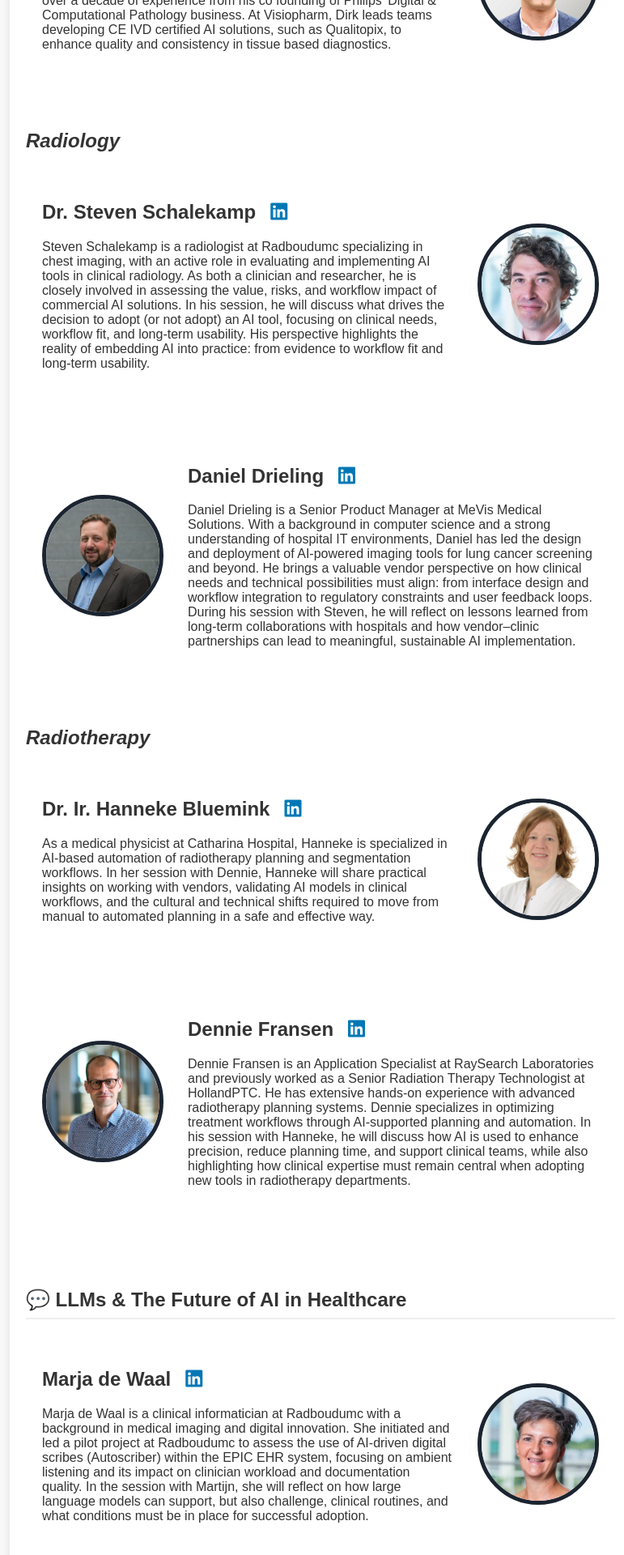
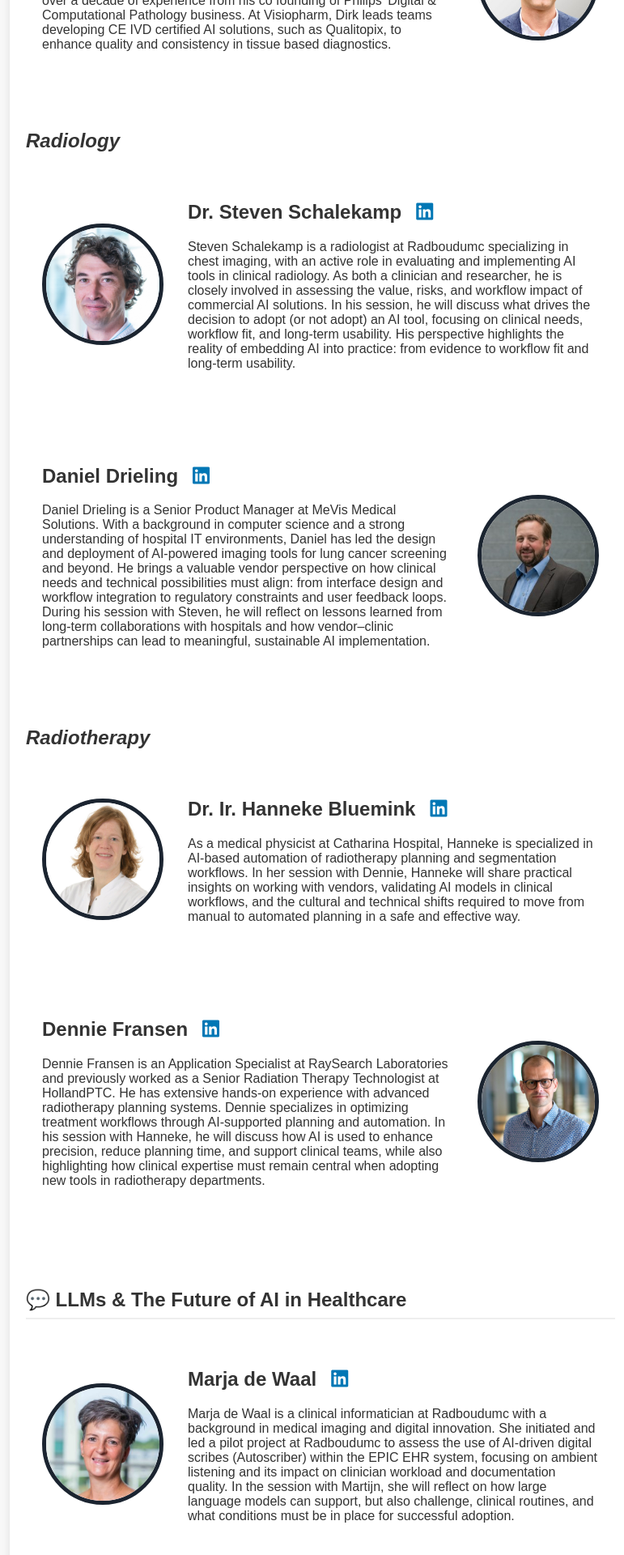
Before and after one commit to marliebesouw/marliebesouw.github.io, a Jekyll site: the page built from speakers.md, in a window 1280 px wide. Shown: the part 2325-4245 px from the top of the page at 81% size, without its empty margins (244-1015 px from the left). Built offline with Jekyll 4.4.1, drawn with Linux system fonts in a browser that asks for light colours.

Commit message:
fixed left/right structure

```diff
--- a/speakers.md
+++ b/speakers.md
@@ -76,7 +76,7 @@ title: Speakers
 
 
 <h2><i><strong>Radiology</strong></i></h2>
-<div class="speaker right" id="steven-schalekamp">
+<div class="speaker left" id="steven-schalekamp">
   <img src="{{ site.url }}/assets/img/Steven_Schalekamp.jpg" alt="Steven Schalekamp">
   <div class="speaker-info">
     <h2>Dr. Steven Schalekamp <a href="https://www.linkedin.com/in/steven-schalekamp-22306ab2/" target="_blank" style="margin-left:3mm;"><i class="fa-brands fa-linkedin"></i></a></h2>
@@ -84,7 +84,7 @@ title: Speakers
   </div>
 </div>
 
-<div class="speaker left" id="daniel-drieling">
+<div class="speaker right" id="daniel-drieling">
   <img src="{{ site.url }}/assets/img/Daniel_Drieling.jpeg" alt="Daniel Drieling">
   <div class="speaker-info">
     <h2>Daniel Drieling <a href="https://www.linkedin.com/in/daniel-drieling-94ba5382/" target="_blank" style="margin-left:3mm;"><i class="fa-brands fa-linkedin"></i></a></h2>
@@ -94,7 +94,7 @@ title: Speakers
 </div>
 
 <h2><i><strong>Radiotherapy</strong></i></h2>
-<div class="speaker right" id="hanneke-bluemink">
+<div class="speaker left" id="hanneke-bluemink">
   <img src="{{ site.url }}/assets/img/Hanneke_Bluemink.jpg" alt="Hanneke Bluemink">
   <div class="speaker-info">
     <h2>Dr. Ir. Hanneke Bluemink <a href="https://www.linkedin.com/in/hanneke-bluemink-2055256/" target="_blank" style="margin-left:3mm;"><i class="fa-brands fa-linkedin"></i></a></h2>
@@ -102,7 +102,7 @@ title: Speakers
   </div>
 </div>
 
-<div class="speaker left" id="dennie-fransen">
+<div class="speaker right" id="dennie-fransen">
   <img src="{{ site.url }}/assets/img/Dennie_Fransen.jpg" alt="Dennie Fransen">
   <div class="speaker-info">
     <h2>Dennie Fransen <a href="https://www.linkedin.com/in/DennieFransen/" target="_blank" style="margin-left:3mm;"><i class="fa-brands fa-linkedin"></i></a></h2>
@@ -112,7 +112,7 @@ title: Speakers
 </div>
 
 <h2 style="margin-top: 3rem; border-bottom: 2px solid #eee; padding-bottom: 0.5rem;">💬 LLMs & The Future of AI in Healthcare</h2>
-<div class="speaker right" id="marja-de-waal">
+<div class="speaker left" id="marja-de-waal">
   <img src="{{ site.url }}/assets/img/Marja_de_Waal.jpg" alt="Marja de Waal">
   <div class="speaker-info">
     <h2>Marja de Waal <a href="https://www.linkedin.com/in/marja-de-waal-42b61337/" target="_blank" style="margin-left:3mm;"><i class="fa-brands fa-linkedin"></i></a></h2>
@@ -122,7 +122,7 @@ title: Speakers
   </div>
 </div>
 
-<div class="speaker left" id="martijn-bauer">
+<div class="speaker right" id="martijn-bauer">
   <img src="{{ site.url }}/assets/img/Martijn_Bauer1.jpg" alt="Martijn Bauer">
   <div class="speaker-info">
     <h2>Dr. Martijn Bauer <a href="https://www.linkedin.com/in/martijn-bauer-79909b6/" target="_blank" style="margin-left:3mm;"><i class="fa-brands fa-linkedin"></i></a></h2>
@@ -130,7 +130,7 @@ title: Speakers
   </div>
 </div>
 
-<div class="speaker right" id="bram-van-ginneken">
+<div class="speaker left" id="bram-van-ginneken">
   <img src="{{ site.url }}/assets/img/Bram_van_Ginneken.jpg" alt="Bram van Ginneken">
   <div class="speaker-info">
     <h2>Prof. Dr. Bram van Ginneken <a href="https://www.linkedin.com/in/bramvanginneken/" target="_blank" style="margin-left:3mm;"><i class="fa-brands fa-linkedin"></i></a></h2>
@@ -139,7 +139,7 @@ title: Speakers
   </div>
 </div>
 
-<div class="speaker left" id="robert-breas">
+<div class="speaker right" id="robert-breas">
   <img src="{{ site.url }}/assets/img/Robert_Breas.jpg" alt="Robert Breas">
   <div class="speaker-info">
     <h2>Robert Breas <a href="https://www.linkedin.com/in/robertbreas/" target="_blank" style="margin-left:3mm;"><i class="fa-brands fa-linkedin"></i></a></h2>
```
